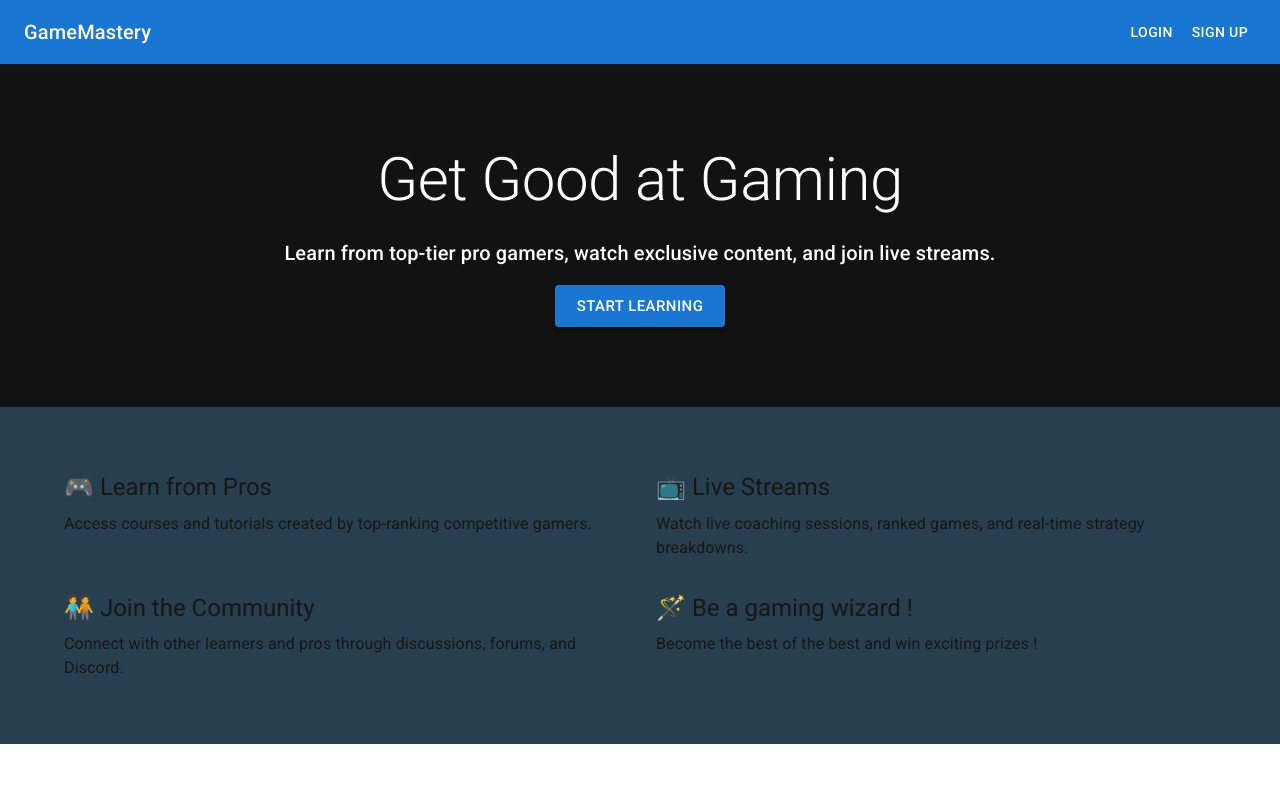
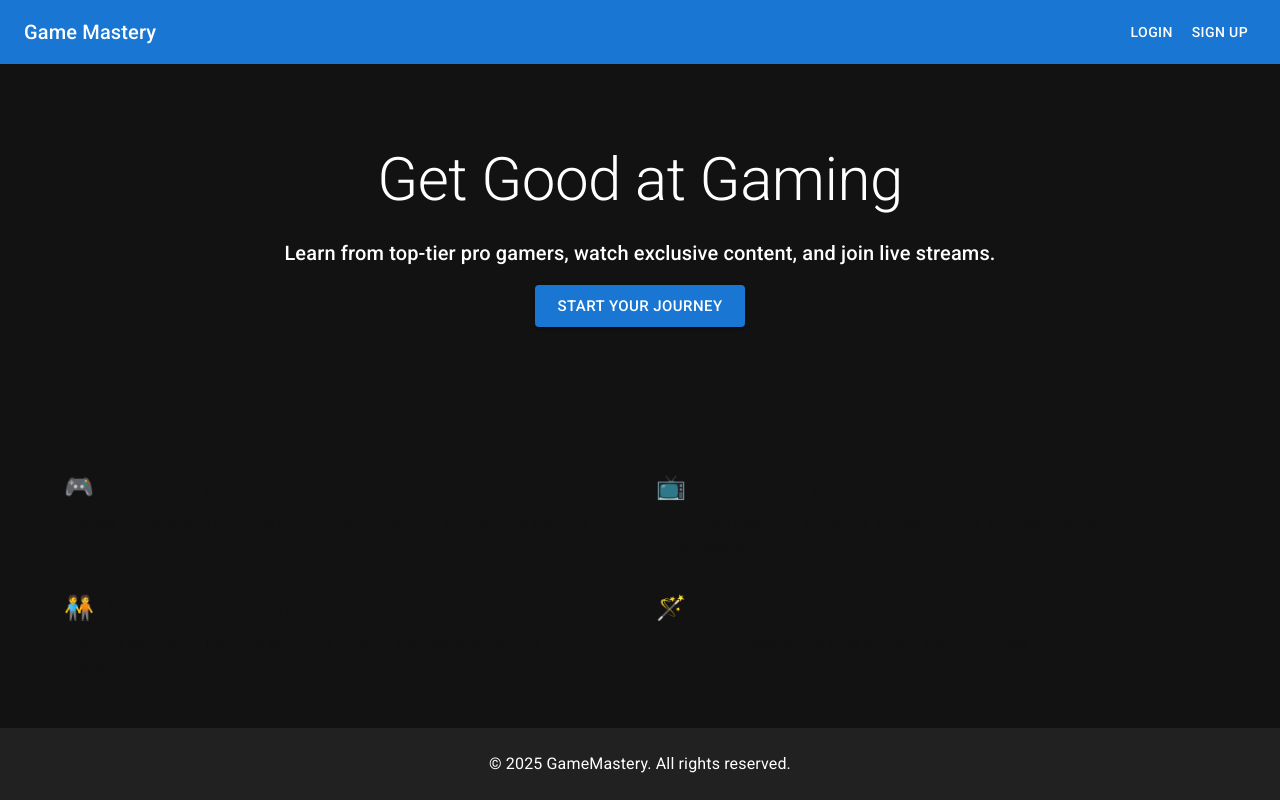
Before and after one commit to motionnblur/gamer-school, a Next.js app in the folder client/: page / in a window 1280 px wide. Built offline with nearby package versions, Linux system fonts and the light colour scheme.

Commit message:
Improve landing page

```diff
--- a/client/src/app/globals.css
+++ b/client/src/app/globals.css
@@ -1,11 +1,11 @@
 :root {
   --background: #ffffff;
-  --foreground: #171717;
+  --foreground: #121212;
 }
 
 @media (prefers-color-scheme: dark) {
   :root {
-    --background: #0a0a0a;
+    --background: #121212;
     --foreground: #ededed;
   }
 }
--- a/client/src/app/page.tsx
+++ b/client/src/app/page.tsx
@@ -15,11 +15,10 @@ import styles from "./page.module.css";
 export default function Home() {
   return (
     <>
-      {/* Navbar */}
       <AppBar position="static">
         <Toolbar>
           <Typography variant="h6" sx={{ flexGrow: 1 }}>
-            GameMastery
+            Game Mastery
           </Typography>
           <Button color="inherit">Login</Button>
           <Button color="inherit">Sign Up</Button>
@@ -39,13 +38,13 @@ export default function Home() {
             live streams.
           </Typography>
           <Button variant="contained" color="primary" size="large">
-            Start Learning
+            Start Your Journey
           </Button>
         </Container>
       </Box>
 
       {/* Feature Highlights */}
-      <Box sx={{ py: 8, bgcolor: "#273F4F" }}>
+      <Box sx={{ py: 8, bgcolor: "#121212" }}>
         <Container>
           <Grid container spacing={4}>
             <Grid size={6}>
@@ -90,10 +89,12 @@ export default function Home() {
       {/* Footer */}
       <Box
         sx={{
+          position: "fixed",
+          bottom: 0,
+          width: "100%",
           bgcolor: "#212121",
           color: "white",
-          py: 4,
-          mt: 8,
+          py: 3,
           textAlign: "center",
         }}
       >
```
